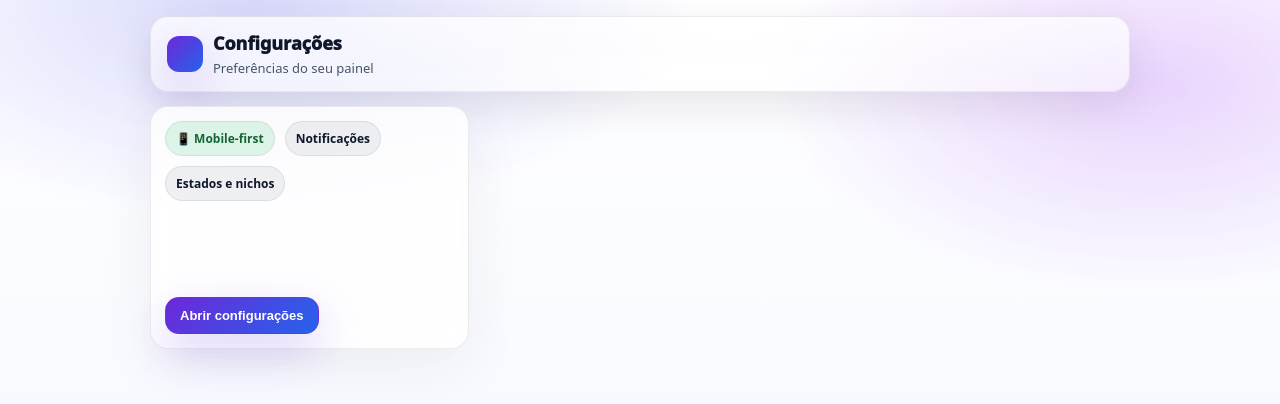
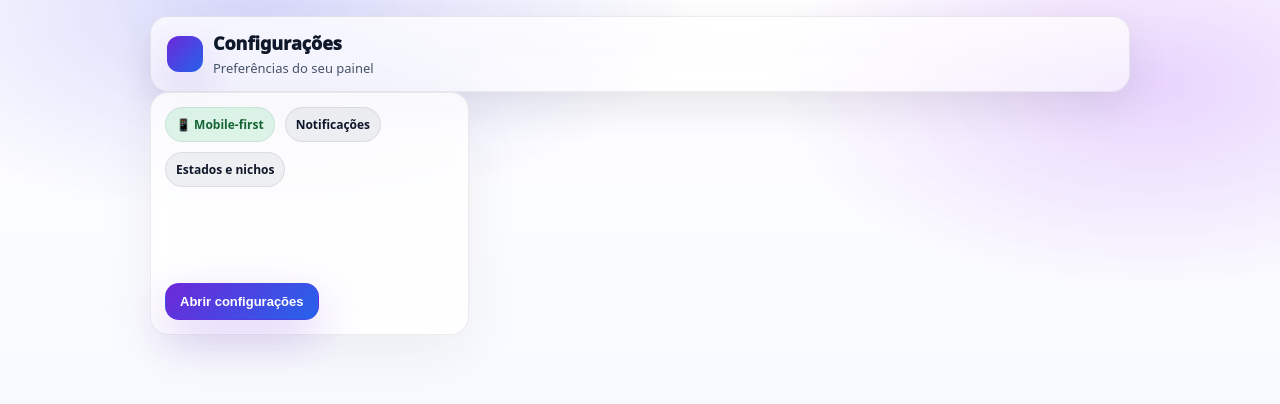
Before and after one commit to cleonenas123-dev/alerta-licitacao-v2, a Next.js app: page /config in a window 1280 px wide. Shown: the top 404 px of the page. Built offline with nearby package versions, Linux system fonts and the light colour scheme.

Commit message:
Update ui.js

```diff
--- a/biblioteca/ui.js
+++ b/biblioteca/ui.js
@@ -202,7 +202,7 @@ export function AppShell({ title, subtitle, right, children }) {
           <div>{right}</div>
         </header>
 
-        <div style={styles.grid}>{children}</div>
+        <div className="grid-responsive">{children}</div>
       </div>
     </main>
   );
```
